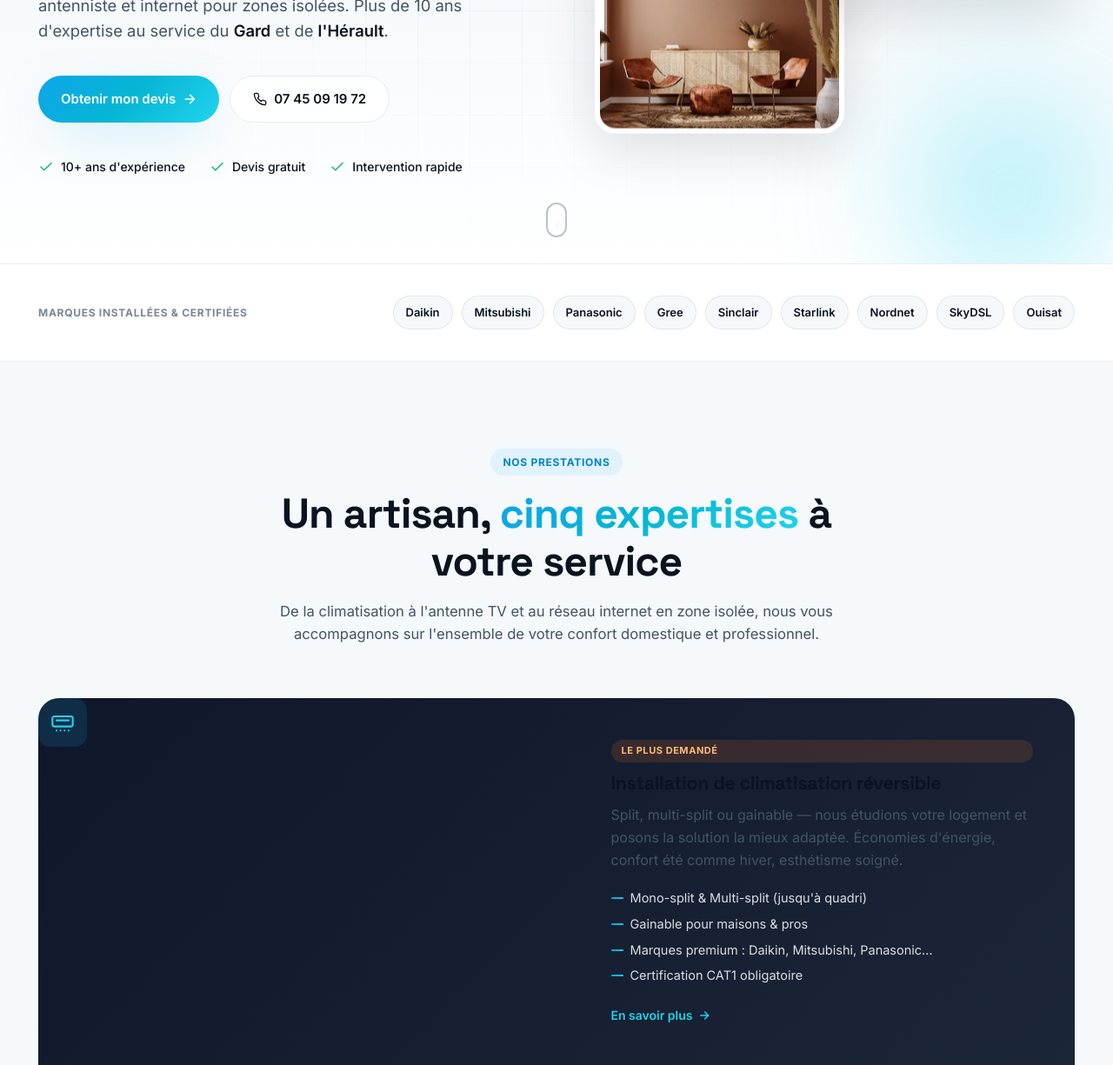
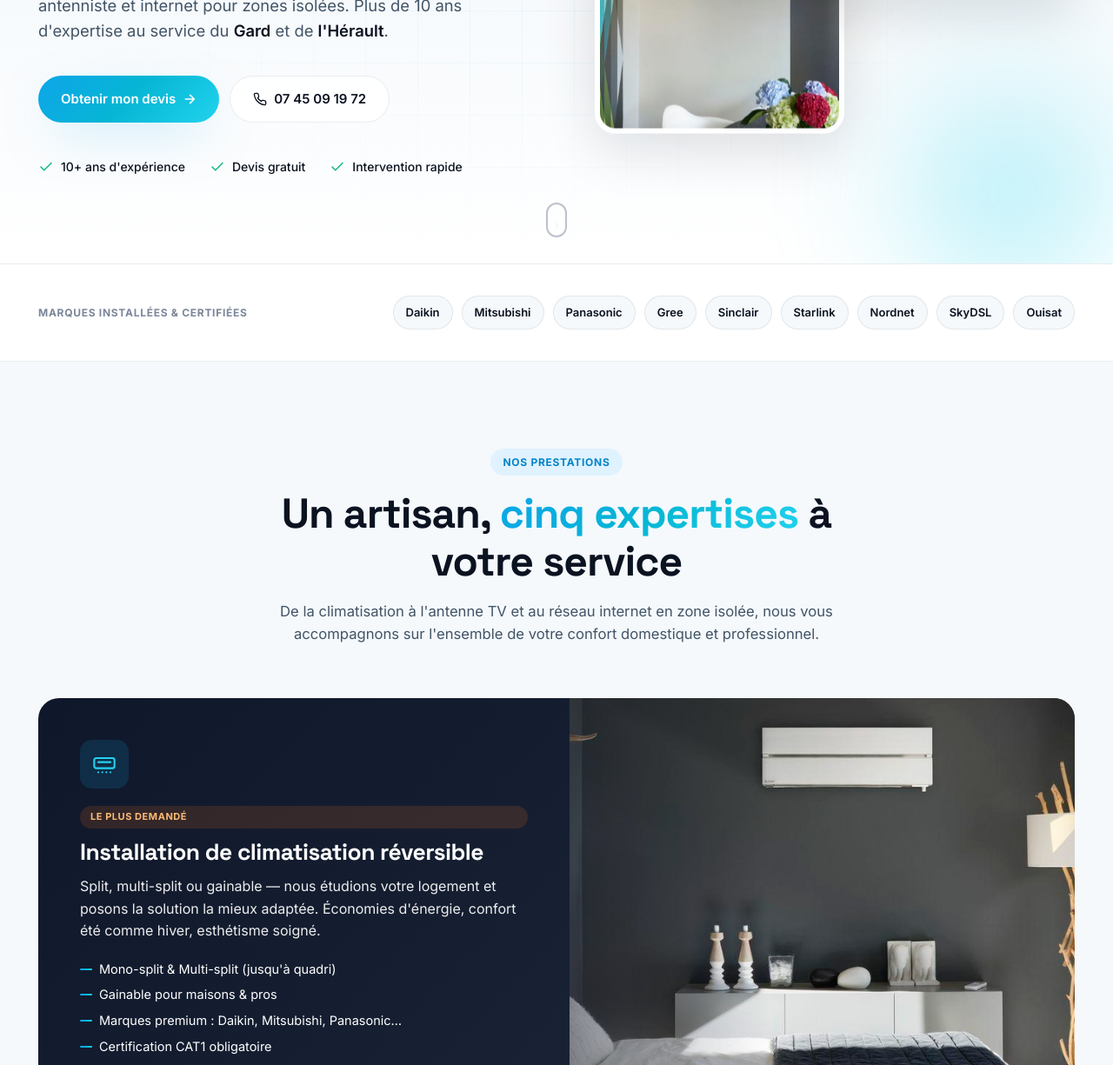
Before and after one commit to JordanValente/climtv30, a plain HTML site: page index.html in a window 1280 px wide. Shown: the part 588-1813 px from the top of the page at 87% size. Drawn offline with Linux system fonts and the light colour scheme.

Commit message:
Fix service card layout & main card text contrast
- Move service-icon inside service-content on the main card so the
  2-column grid renders correctly (icon was orphaned in a third grid
  cell, pushing the image into the wrong slot).
- Boost specificity of .service-card-main text rules so the h3/p
  aren't overridden by the later .service-content rules — the title
  and body now render white on the dark navy card.
- Swap the duplicate hero secondary image for clim-noir.jpg to give
  the two hero cards visible contrast.

Co-Authored-By: Claude Opus 4.7 <noreply@anthropic.com>

```diff
--- a/index.html
+++ b/index.html
@@ -115,7 +115,7 @@
                 </div>
             </div>
             <div class="hero-card hero-card-secondary">
-                <img src="images/clim-salon.webp" alt="Salon climatisé">
+                <img src="images/clim-noir.jpg" alt="Climatisation noire dans un intérieur design">
             </div>
             <div class="hero-stat-float">
                 <div class="stat-num">-75%</div>
@@ -160,13 +160,13 @@
         <div class="services-grid">
 
             <article class="service-card service-card-main">
-                <div class="service-icon">
-                    <svg viewBox="0 0 24 24" fill="none" stroke="currentColor" stroke-width="1.8" stroke-linecap="round" stroke-linejoin="round">
-                        <rect x="2" y="6" width="20" height="10" rx="2"/>
-                        <path d="M6 20h.01M10 20h.01M14 20h.01M18 20h.01M6 10h12"/>
-                    </svg>
-                </div>
                 <div class="service-content">
+                    <div class="service-icon">
+                        <svg viewBox="0 0 24 24" fill="none" stroke="currentColor" stroke-width="1.8" stroke-linecap="round" stroke-linejoin="round">
+                            <rect x="2" y="6" width="20" height="10" rx="2"/>
+                            <path d="M6 20h.01M10 20h.01M14 20h.01M18 20h.01M6 10h12"/>
+                        </svg>
+                    </div>
                     <div class="service-tag">Le plus demandé</div>
                     <h3>Installation de climatisation réversible</h3>
                     <p>Split, multi-split ou gainable — nous étudions votre logement et posons la solution la mieux adaptée. Économies d'énergie, confort été comme hiver, esthétisme soigné.</p>
--- a/styles.css
+++ b/styles.css
@@ -199,9 +199,9 @@ h1,h2,h3,h4,h5,h6{font-family:'Space Grotesk','Inter',sans-serif;line-height:1.1
 .service-card-main::before{background:var(--gradient-cool)}
 .service-card-main .service-icon{background:rgba(14,165,233,.15);color:#22D3EE}
 .service-card-main .service-content{padding:48px}
-.service-card-main h3{color:#fff;font-size:1.65rem}
-.service-card-main p{color:rgba(255,255,255,.75)}
-.service-card-main .service-features li{color:rgba(255,255,255,.85)}
+.service-card-main .service-content h3{color:#fff;font-size:1.65rem}
+.service-card-main .service-content p{color:rgba(255,255,255,.92)}
+.service-card-main .service-features li{color:#fff}
 .service-card-main .service-features li::before{background:var(--gradient-cool)}
 .service-visual{position:relative;min-height:360px;overflow:hidden}
 .service-visual img{position:absolute;inset:0;width:100%;height:100%;object-fit:cover}
```
